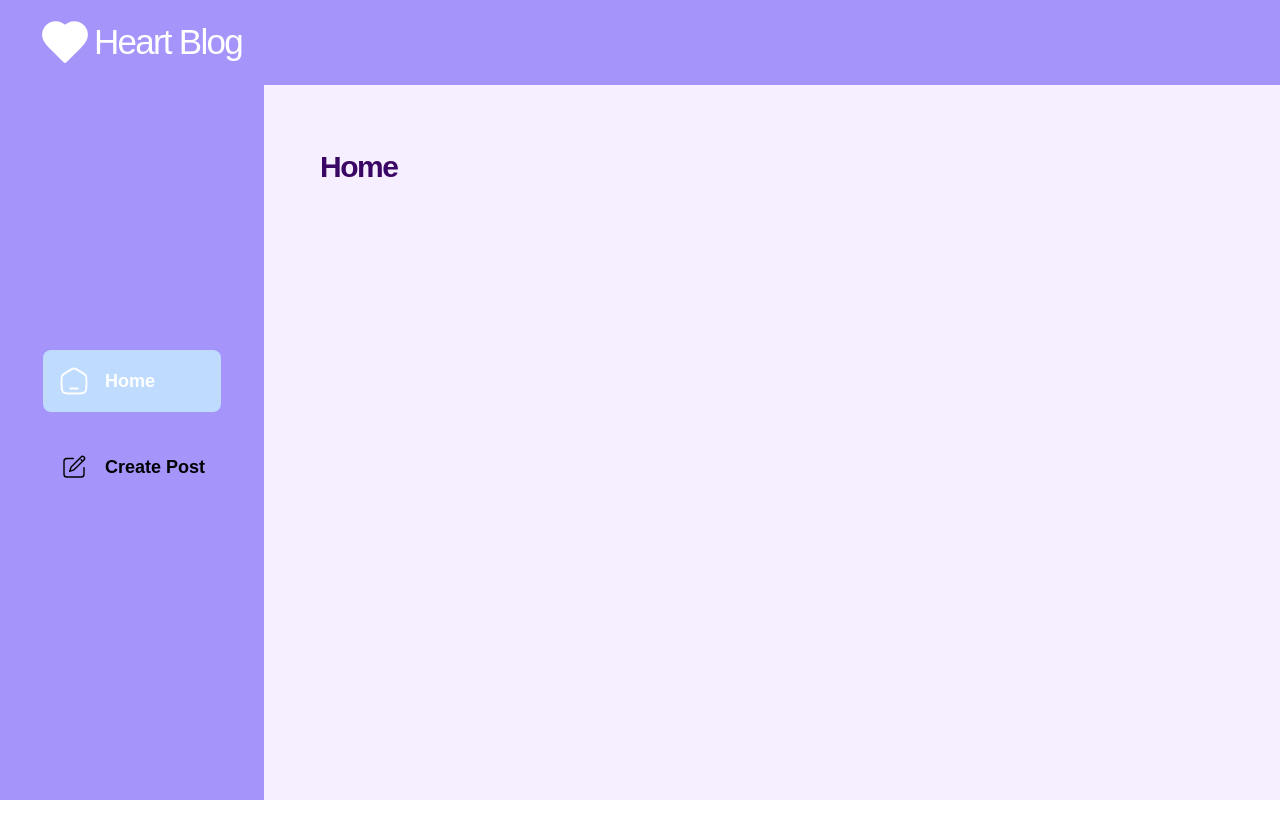
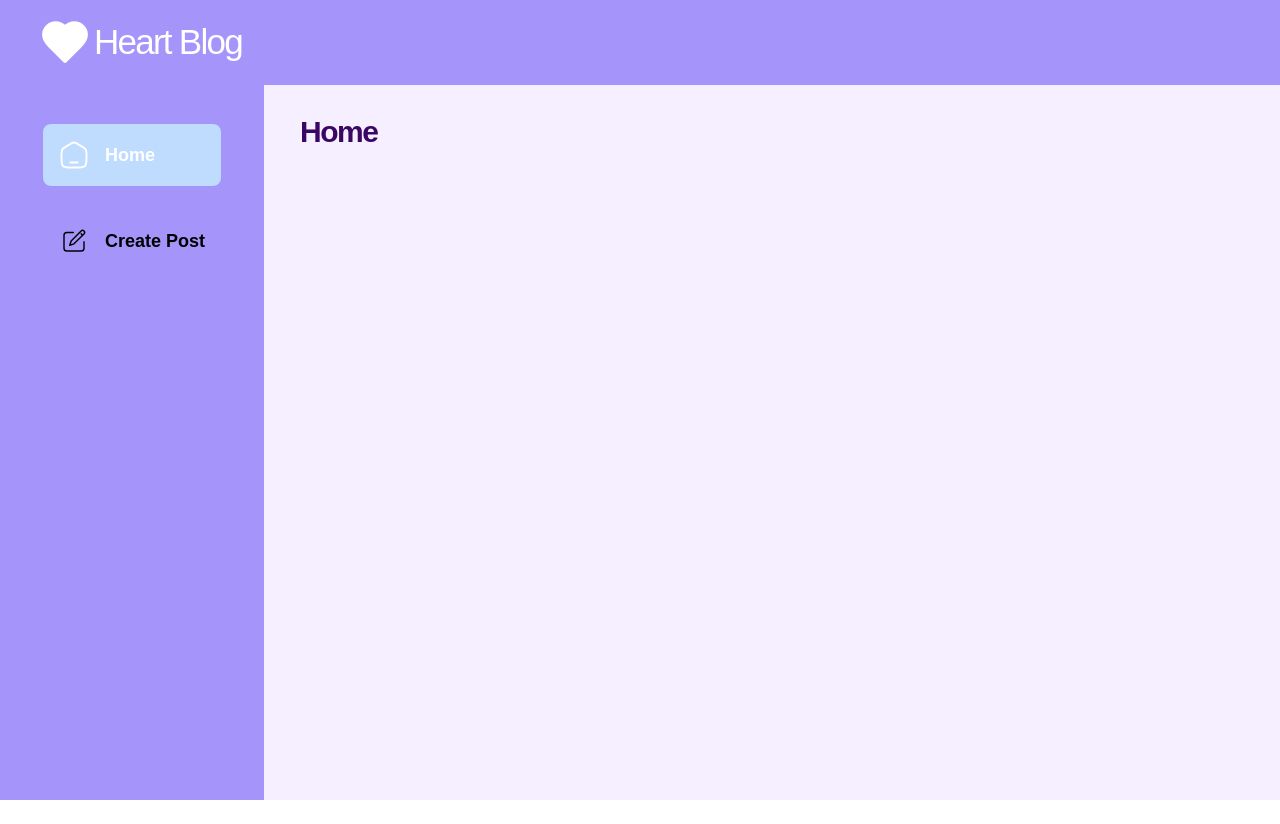
Before and after one commit to shahirulprojects/HeartBlog, a Next.js app: page / in a window 1280 px wide. After the commit the page ends 800 px from the top, so only its background shows below. Built offline with nearby package versions, Linux system fonts and the light colour scheme.

Commit message:
styles:change styles

```diff
--- a/app/(root)/(home)/page.tsx
+++ b/app/(root)/(home)/page.tsx
@@ -2,7 +2,7 @@ import React from "react";
 
 const Home = () => {
   return (
-    <div className="text-[30px] tracking-tighter font-extrabold text-purple-950">
+    <div className="text-[30px] tracking-tighter font-extrabold mt-[-35px] ml-[-20px] text-purple-950">
       Home
     </div>
   );
--- a/app/(root)/create-post/page.tsx
+++ b/app/(root)/create-post/page.tsx
@@ -2,7 +2,7 @@ import React from "react";
 
 const CreatePost = () => {
   return (
-    <div className="text-[30px] tracking-tighter font-extrabold text-purple-950">
+    <div className="text-[30px] tracking-tighter font-extrabold mt-[-35px] ml-[-20px] text-purple-950">
       Create Post
     </div>
   );
--- a/components/LeftSidebar.tsx
+++ b/components/LeftSidebar.tsx
@@ -10,8 +10,8 @@ import React from "react";
 const LeftSidebar = () => {
   const pathname = usePathname();
   return (
-    <section className="sticky left-0 top-0 flex h-screen items-center justify-between p-6 w-fit flex-col text-black bg-[#A594F9] max-sm:hidden lg:w-[264px]">
-      <div className="flex flex-1 flex-col justify-center items-center min-h-screen gap-6">
+    <section className="sticky left-0 top-0 flex h-screen items-center justify-between p-6 w-fit flex-col text-black bg-[#A594F9] max-sm:hidden lg:w-[264px] overflow-y-hidden">
+      <div className="flex flex-1 flex-col justify-start items-center mt-[100px] min-h-screen gap-6 ">
         {sidebarLinks.map((item) => {
           const isActive =
             pathname === item.route || pathname.startsWith(`${item.route}/`);
```
